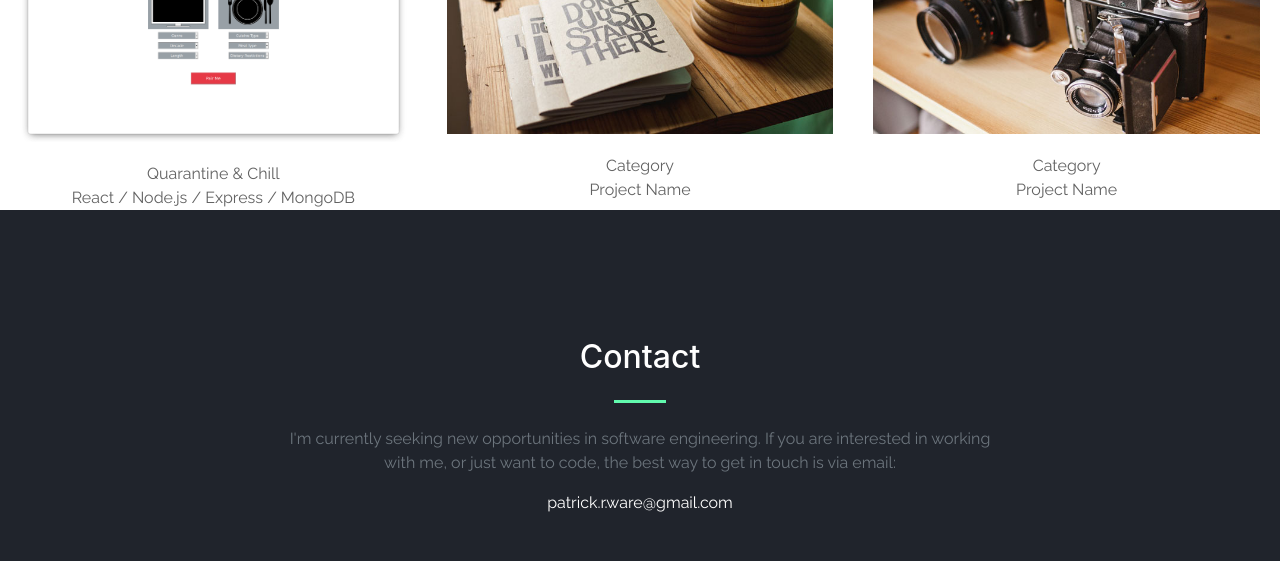
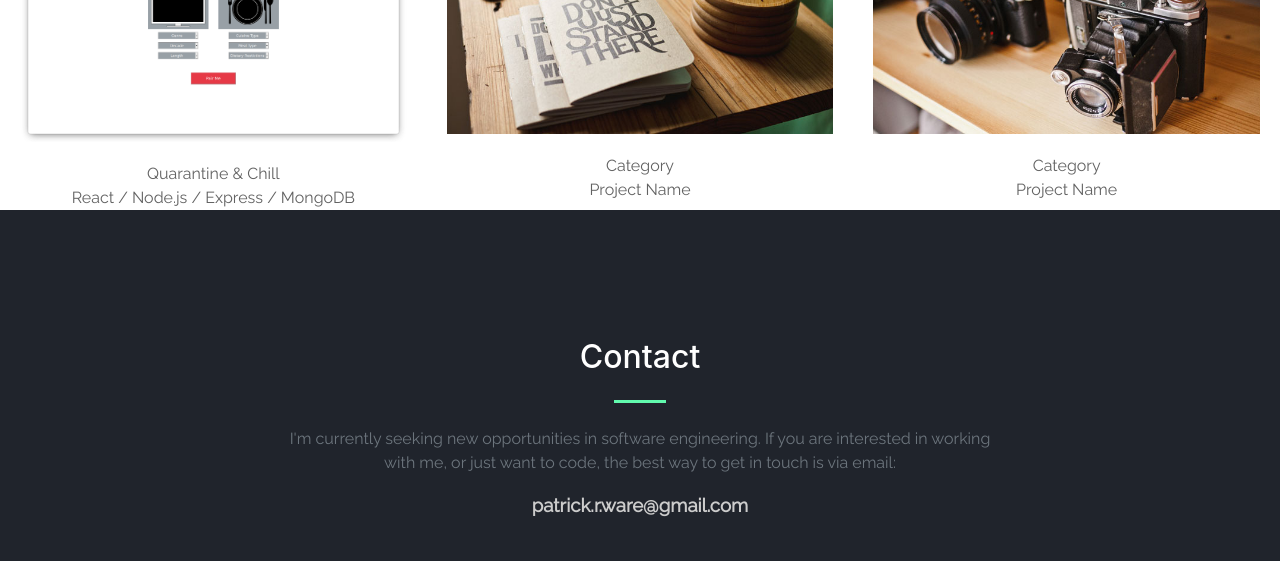
Before and after one commit to patrick-ware/user-site, a plain HTML site: page index.html in a window 1280 px wide. Shown: the part 1600-2161 px from the top of the page. Drawn offline with nearby package versions, Linux system fonts and the light colour scheme.

Commit message:
finalized styling on contact page

```diff
--- a/css/pw-styles.css
+++ b/css/pw-styles.css
@@ -250,6 +250,13 @@ a #arrow:hover {
   text-align: center;
 }
 
+.email {
+	font-family: 'Raleway', sans-serif;
+  font-weight: 900;
+  font-size: 14pt;
+  color: #cccccc;
+}
+
 .bottom-icon {
 }
 
--- a/index.html
+++ b/index.html
@@ -257,7 +257,7 @@
                         <hr class="divider my-4" />
                         <div class="text-muted mb-5">
                           <p> I'm currently seeking new opportunities in software engineering. If you are interested in working with me, or just want to code, the best way to get in touch is via email:</p>
-                          <p style="color:white">patrick.r.ware@gmail.com</p>
+                          <p class="email">patrick.r.ware@gmail.com</p>
                         </div>
                     </div>
                 </div>
```
